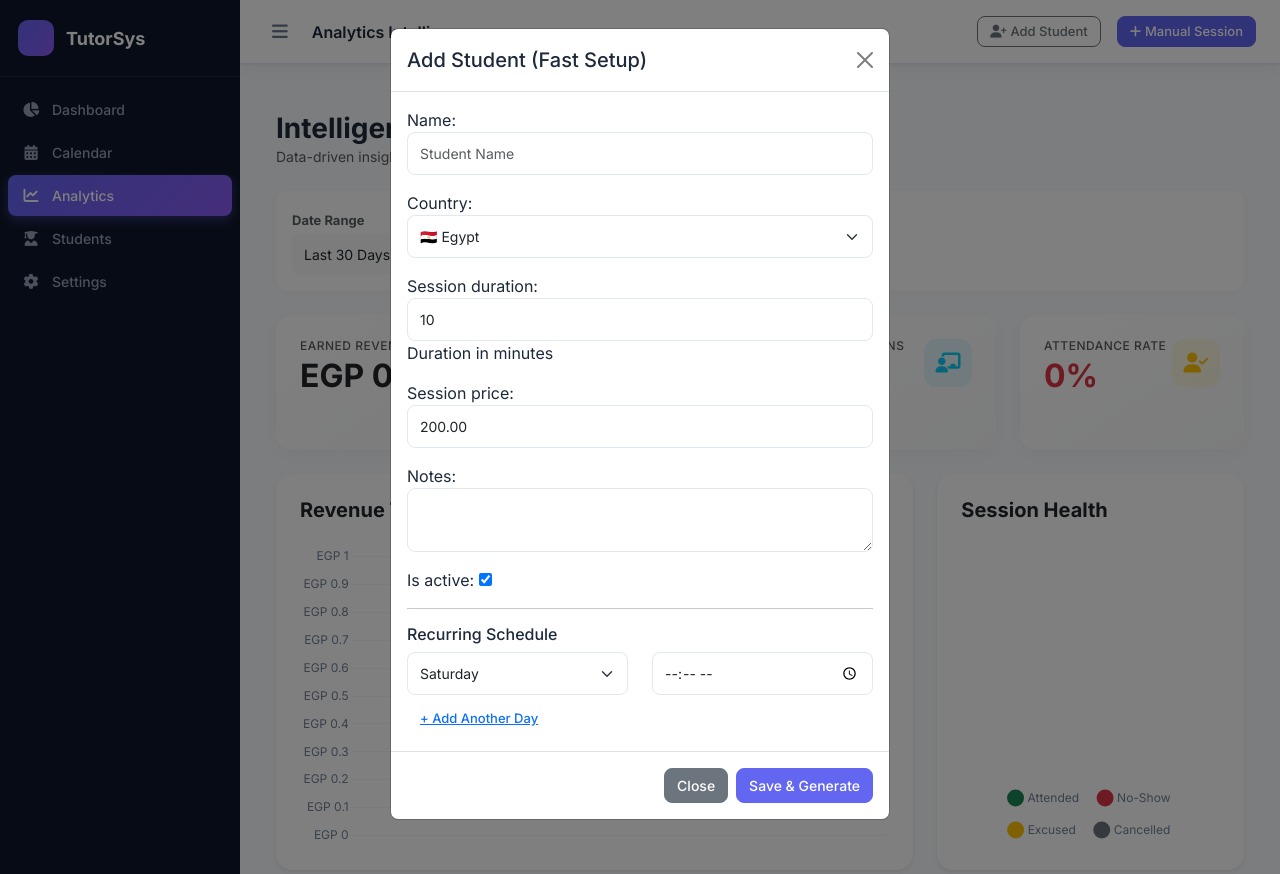
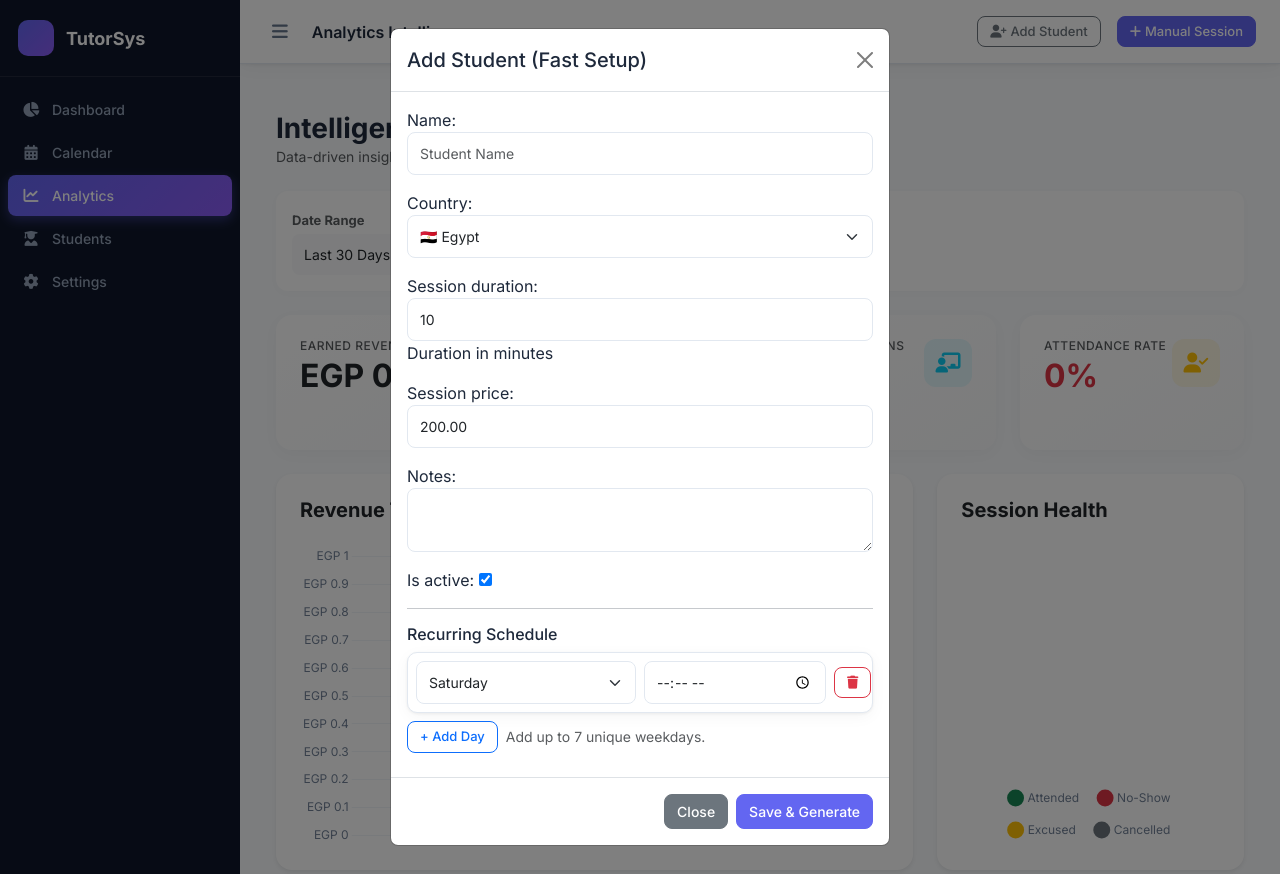
Before and after one commit to AhmedHashim04/TutorStud, a Django app: page /analytics/ in a window 1280 px wide, after a click on "Add Student". Run offline with Django 5.2, Linux system fonts and the light colour scheme; data comes from the database, SQL or seed files in the repository; both versions use the stored data as it was after the commit; tables that the repository leaves empty hold one stand-in row (values such as "Sample post").

Commit message:
feat: enhance student scheduling with validation for unique weekdays and dynamic UI for adding schedule days

```diff
--- a/scheduler/forms.py
+++ b/scheduler/forms.py
@@ -61,6 +61,20 @@ class RecurringScheduleForm(forms.ModelForm):
         if commit:
             instance.save()
         return instance
+
+    def clean(self):
+        cleaned = super().clean()
+        weekday = int(cleaned.get('weekday')) if cleaned.get('weekday') is not None else None
+
+        # When editing, ensure no duplicate weekday exists for the same student
+        if self.instance and getattr(self.instance, 'student', None) and weekday is not None:
+            qs = RecurringSchedule.objects.filter(student=self.instance.student, weekday=weekday)
+            if self.instance.pk:
+                qs = qs.exclude(pk=self.instance.pk)
+            if qs.exists():
+                raise forms.ValidationError('A schedule for this day already exists for this student.')
+
+        return cleaned
 
 
 class ScheduleExceptionForm(forms.ModelForm):
--- a/scheduler/views.py
+++ b/scheduler/views.py
@@ -250,17 +250,39 @@ def add_student(request):
         form = StudentForm(request.POST)
         if form.is_valid():
             student = form.save()
+
+            # Collect schedule inputs and validate uniqueness + count
+            schedule_days = []
+            schedule_rows = []
             i = 0
             while f'schedule_day_{i}' in request.POST:
                 day = request.POST.get(f'schedule_day_{i}')
                 time_val = request.POST.get(f'schedule_time_{i}')
                 if day and time_val:
-                    RecurringSchedule.objects.create(
-                        student=student,
-                        weekday=int(day),
-                        start_time=time_val
-                    )
+                    schedule_rows.append((int(day), time_val))
+                    schedule_days.append(int(day))
                 i += 1
+
+            errors_found = False
+            if len(set(schedule_days)) != len(schedule_days):
+                messages.error(request, "Duplicate days selected in schedule. Please pick unique weekdays.")
+                errors_found = True
+            if len(set(schedule_days)) > 7:
+                messages.error(request, "You cannot select more than 7 unique days.")
+                errors_found = True
+
+            if errors_found:
+                # rollback created student to avoid orphan
+                student.delete()
+                return redirect('scheduler:dashboard')
+
+            # Create schedules
+            for day, time_val in schedule_rows:
+                RecurringSchedule.objects.create(
+                    student=student,
+                    weekday=day,
+                    start_time=time_val
+                )
 
             count, errors = generate_sessions_for_student(student, weeks=4)
             messages.success(request, f"Added {student.name} and generated {count} sessions.")
--- a/templates/base.html
+++ b/templates/base.html
@@ -65,38 +65,140 @@
         <h5 class="modal-title">{% trans "Add Student (Fast Setup)" %}</h5>
         <button type="button" class="btn-close" data-bs-dismiss="modal" aria-label="Close"></button>
       </div>
-      <form action="{% url 'scheduler:add_student' %}" method="post">
+      <form id="add-student-form" action="{% url 'scheduler:add_student' %}" method="post">
           <div class="modal-body">
               {% csrf_token %}
               {{ student_form.as_p }}
 
               <hr>
-              <h6>{% trans "Recurring Schedule" %}</h6>
-              <div id="schedule-rows">
-                  <div class="row mb-2">
-                      <div class="col-6">
-                          <select name="schedule_day_0" class="form-select">
-                              <option value="5">Saturday</option>
-                              <option value="6">Sunday</option>
-                              <option value="0">Monday</option>
-                              <option value="1">Tuesday</option>
-                              <option value="2">Wednesday</option>
-                              <option value="3">Thursday</option>
-                              <option value="4">Friday</option>
-                          </select>
-                      </div>
-                      <div class="col-6">
-                          <input type="time" name="schedule_time_0" class="form-control" required>
-                      </div>
-                  </div>
+              <h6 class="mb-2">{% trans "Recurring Schedule" %}</h6>
+
+              <div id="schedule-list" class="mb-2">
+                  <!-- schedule cards will be injected here -->
               </div>
-              <button type="button" class="btn btn-sm btn-link" onclick="addScheduleRow()">+ Add Another Day</button>
+
+              <div class="d-flex gap-2 align-items-center mb-2">
+                  <button type="button" id="add-day-btn" class="btn btn-sm btn-outline-primary">+ Add Day</button>
+                  <small id="schedule-help" class="text-muted">{% trans "Add up to 7 unique weekdays." %}</small>
+              </div>
+
+              <div id="schedule-error" class="invalid-feedback d-block" style="display:none;"></div>
           </div>
           <div class="modal-footer">
             <button type="button" class="btn btn-secondary" data-bs-dismiss="modal">Close</button>
-            <button type="submit" class="btn btn-primary">Save & Generate</button>
+            <button type="submit" id="add-student-submit" class="btn btn-primary">
+                <span id="add-student-spinner" class="spinner-border spinner-border-sm me-2" style="display:none;" role="status" aria-hidden="true"></span>
+                Save & Generate
+            </button>
           </div>
       </form>
+
+      <script>
+      (function(){
+          const DAY_OPTIONS = [
+              {v:5,t:'Saturday'},{v:6,t:'Sunday'},{v:0,t:'Monday'},{v:1,t:'Tuesday'},{v:2,t:'Wednesday'},{v:3,t:'Thursday'},{v:4,t:'Friday'}
+          ];
+          let scheduleCount = 0;
+          const maxDays = 7;
+          const list = document.getElementById('schedule-list');
+          const addBtn = document.getElementById('add-day-btn');
+          const errorDiv = document.getElementById('schedule-error');
+          const form = document.getElementById('add-student-form');
+          const submitBtn = document.getElementById('add-student-submit');
+          const spinner = document.getElementById('add-student-spinner');
+
+          function createRow(selected){
+              const card = document.createElement('div');
+              card.className = 'card mb-2 p-2';
+              card.style.borderRadius = '10px';
+              card.innerHTML = `
+                <div class="row g-2 align-items-center">
+                  <div class="col-6">
+                    <select name="schedule_day_${scheduleCount}" class="form-select form-control form-control-sm" required></select>
+                  </div>
+                  <div class="col-5">
+                    <input type="time" name="schedule_time_${scheduleCount}" class="form-control form-control-sm" required>
+                  </div>
+                  <div class="col-1 text-end">
+                    <button type="button" class="btn btn-sm btn-outline-danger remove-day-btn" title="Remove"><i class="fas fa-trash"></i></button>
+                  </div>
+                </div>
+              `;
+              // populate select
+              const sel = card.querySelector('select');
+              DAY_OPTIONS.forEach(function(o){
+                  const opt = document.createElement('option'); opt.value = o.v; opt.text = o.t; sel.appendChild(opt);
+              });
+              if(selected!=null) sel.value = selected;
+              // append
+              list.appendChild(card);
+              scheduleCount++;
+              refreshControls();
+          }
+
+          function refreshControls(){
+              // disable add if reached max or no more unselected days
+              const selected = Array.from(list.querySelectorAll('select')).map(s=>s.value);
+              const unique = new Set(selected.filter(v=>v!=='')).size;
+              if(unique >= maxDays) addBtn.disabled = true; else addBtn.disabled = false;
+
+              // disable duplicate options
+              list.querySelectorAll('select').forEach(function(sel){
+                  const val = sel.value;
+                  sel.querySelectorAll('option').forEach(function(opt){
+                      if(opt.value !== '' && opt.value !== val && selected.includes(opt.value)){
+                          opt.disabled = true;
+                      } else {
+                          opt.disabled = false;
+                      }
+                  });
+              });
+          }
+
+          list.addEventListener('change', function(e){
+              if(e.target.tagName === 'SELECT'){
+                  refreshControls();
+              }
+          });
+
+          list.addEventListener('click', function(e){
+              if(e.target.closest('.remove-day-btn')){
+                  e.target.closest('.card').remove();
+                  refreshControls();
+              }
+          });
+
+          addBtn.addEventListener('click', function(){
+              const selected = Array.from(list.querySelectorAll('select')).map(s=>s.value).filter(v=>v!=='');
+              if(selected.length >= maxDays){
+                  showError('Maximum 7 unique days allowed.');
+                  return;
+              }
+              createRow();
+          });
+
+          function showError(msg){
+              errorDiv.style.display = 'block';
+              errorDiv.textContent = msg;
+          }
+          function clearError(){ errorDiv.style.display='none'; errorDiv.textContent=''; }
+
+          // initialize with one row
+          createRow();
+
+          // form submit validation / loading
+          form.addEventListener('submit', function(e){
+              clearError();
+              const selected = Array.from(list.querySelectorAll('select')).map(s=>s.value).filter(v=>v!=='');
+              if(selected.length === 0){ e.preventDefault(); showError('Please add at least one schedule day.'); return; }
+              if(new Set(selected).size !== selected.length){ e.preventDefault(); showError('Duplicate days selected.'); return; }
+              if(selected.length > maxDays){ e.preventDefault(); showError('Cannot select more than 7 unique days.'); return; }
+
+              // show loading
+              submitBtn.disabled = true; spinner.style.display = 'inline-block';
+          });
+      })();
+      </script>
     </div>
   </div>
 </div>
```
Also changed, not shown: templates/scheduler/student_schedules.html (+22 -2 lines), db.sqlite3.
